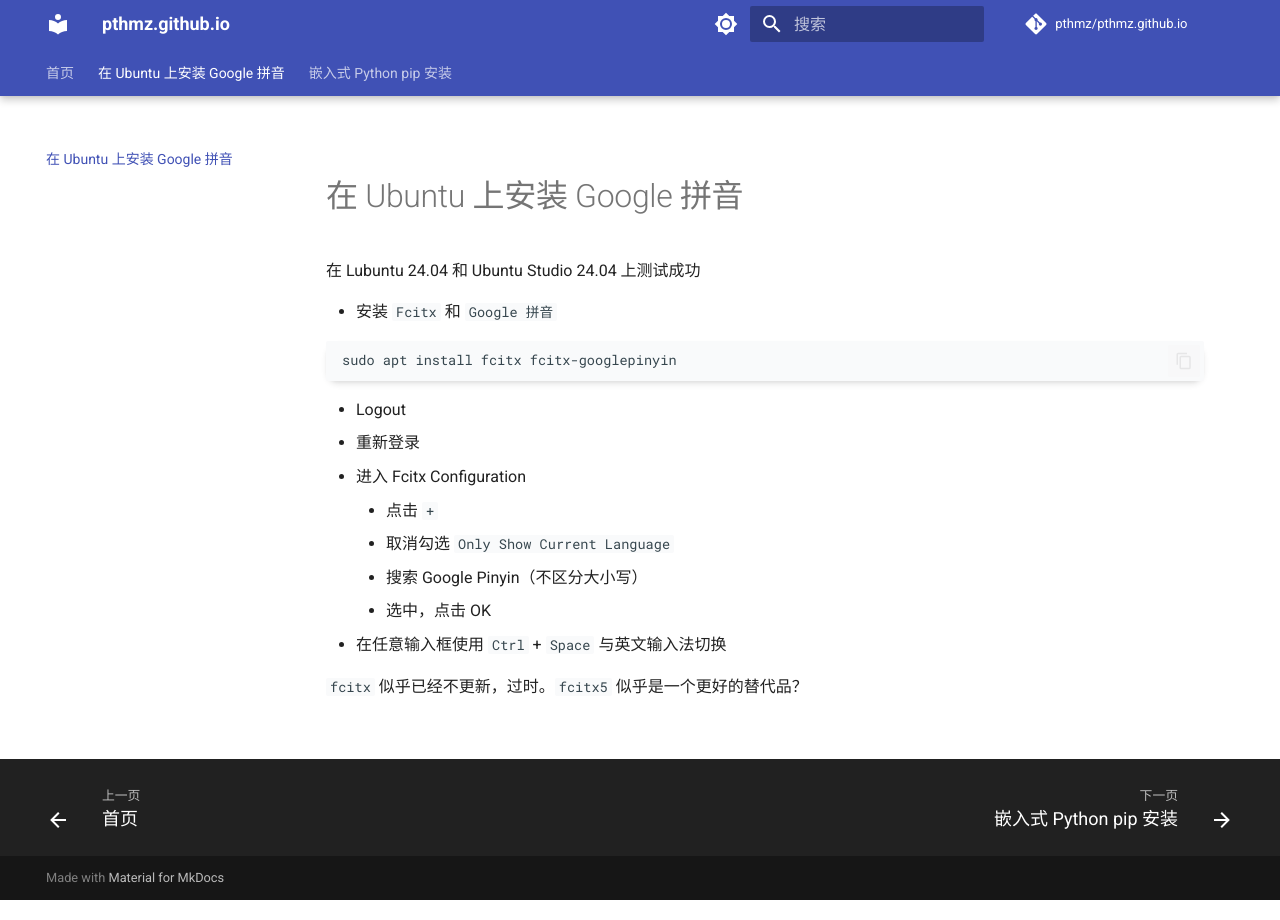
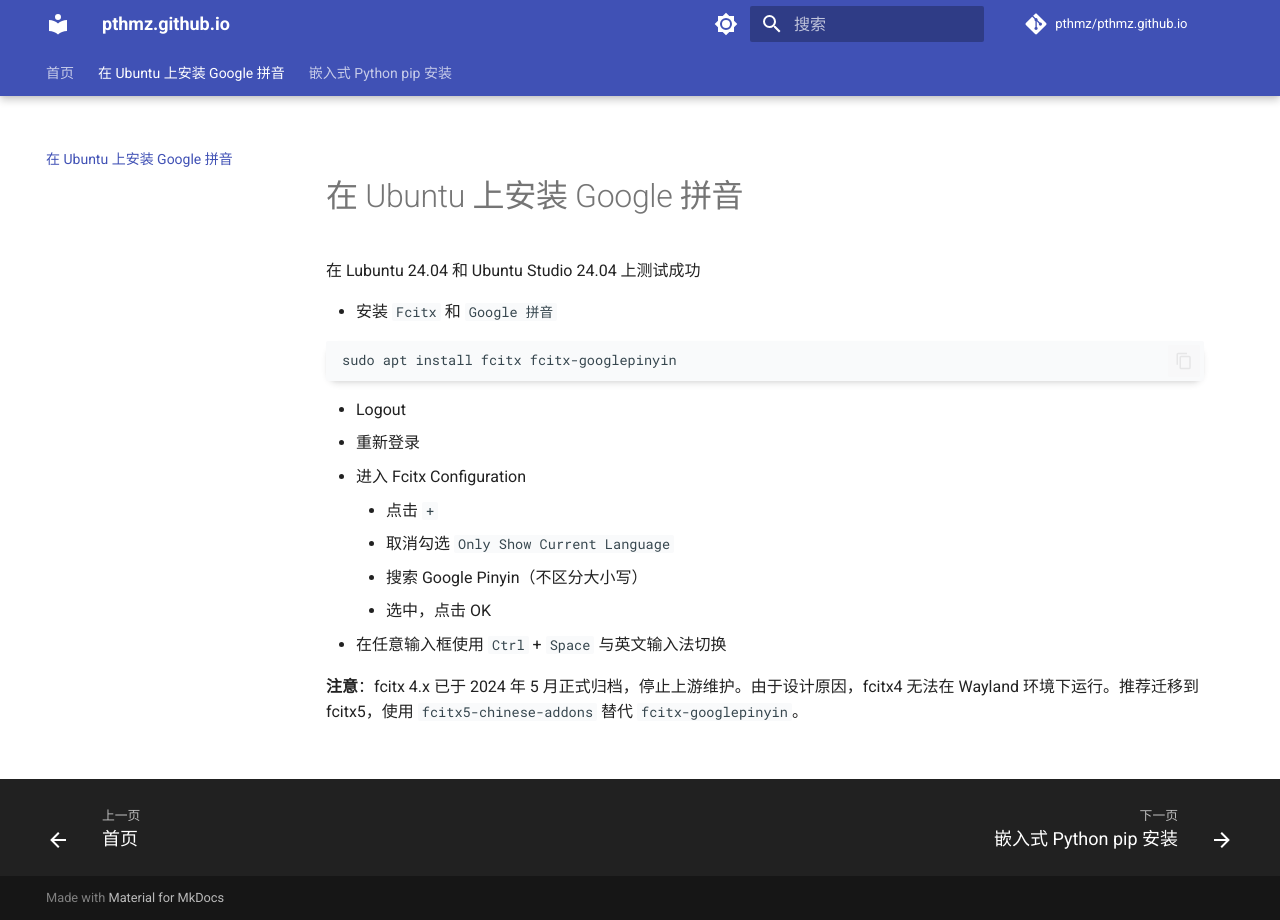
Before and after one commit to pthmz/pthmz.github.io, an MkDocs documentation site: the page built from docs/blog/2024-06-11-install-google-pinyin-on-ubuntu.md, in a window 1280 px wide. Built offline with MkDocs 1.6.1 and Material for MkDocs 9.7.7, drawn with Linux system fonts in a browser that asks for light colours; comment, search, counter and statistics services are not loaded.

Commit message:
Update fcitx status info

```diff
--- a/docs/blog/2024-06-11-install-google-pinyin-on-ubuntu.md
+++ b/docs/blog/2024-06-11-install-google-pinyin-on-ubuntu.md
@@ -21,4 +21,4 @@
     - 选中，点击 OK
 - 在任意输入框使用 `Ctrl` + `Space` 与英文输入法切换
 
-`fcitx` 似乎已经不更新，过时。`fcitx5` 似乎是一个更好的替代品？
+**注意**：fcitx 4.x 已于 2024 年 5 月正式归档，停止上游维护。由于设计原因，fcitx4 无法在 Wayland 环境下运行。推荐迁移到 fcitx5，使用 `fcitx5-chinese-addons` 替代 `fcitx-googlepinyin`。
```
